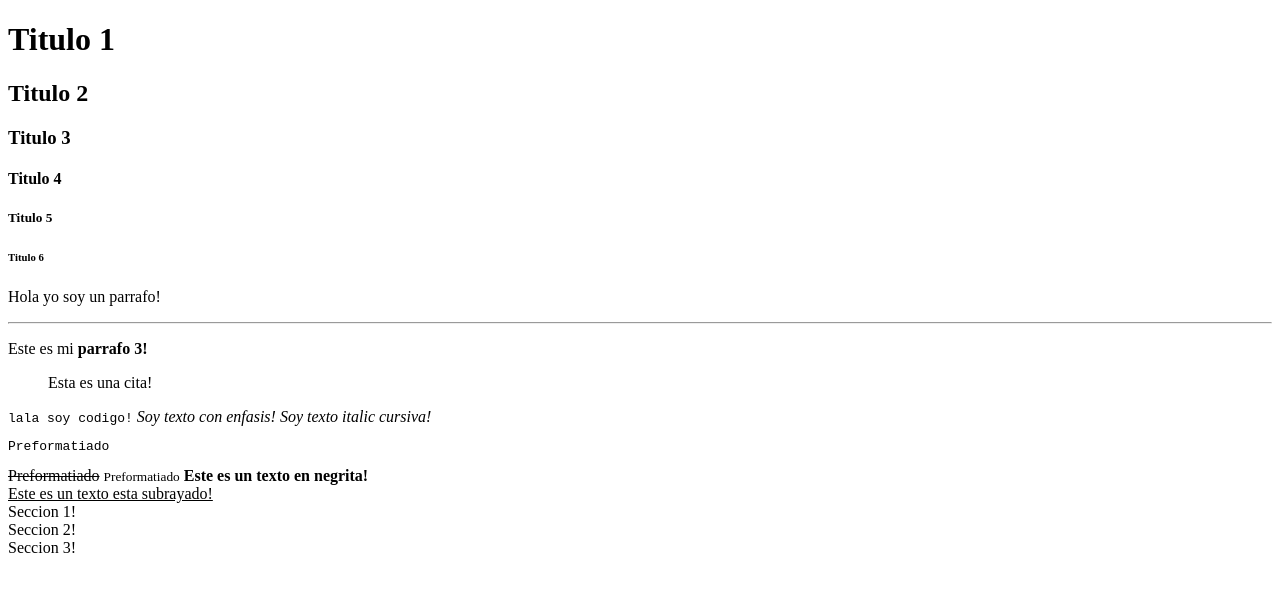
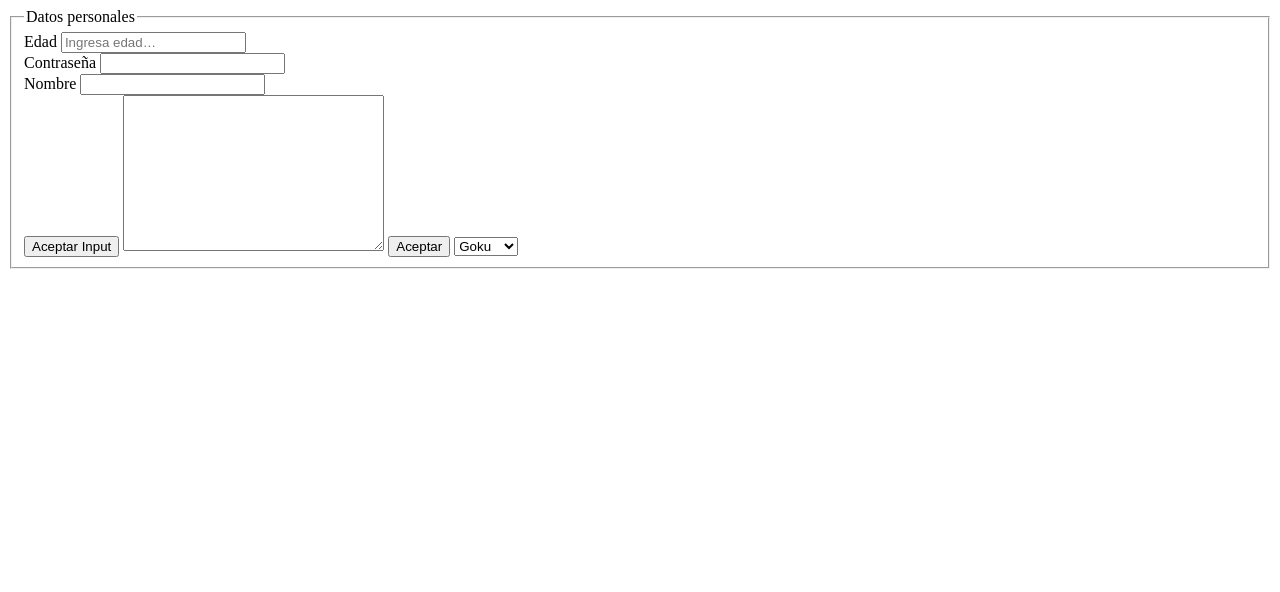
Before and after one commit to cardiadev/Curso-JS-HTML-CSS3-y-NodeJS, a plain HTML site: page index.html in a window 1280 px wide. Drawn offline with Linux system fonts and the light colour scheme.

Commit message:
Usando etiquetas de formulatio en HTML

```diff
--- a/index.html
+++ b/index.html
@@ -6,31 +6,27 @@
     <title>Mi primera pagina</title>
   </head>
   <body>
-    <h1>Titulo 1</h1>
-    <h2>Titulo 2</h2>
-    <h3>Titulo 3</h3>
-    <h4>Titulo 4</h4>
-    <h5>Titulo 5</h5>
-    <h6>Titulo 6</h6>
-    <p>Hola yo soy un parrafo!</p>
-    <hr />
-    <!-- <p>
-      Hola <br />
-      yo soy un parrafo 2!
-    </p> -->
-    <p>Este es mi <b>parrafo 3!</b></p>
-    <blockquote>Esta es una cita!</blockquote>
-    <code>lala soy codigo!</code>
-    <em>Soy texto con enfasis!</em>
-    <i>Soy texto italic cursiva!</i>
-    <pre>Preformatiado</pre>
-    <s>Preformatiado</s>
-    <small>Preformatiado</small>
-    <strong>Este es un texto en negrita!</strong>
-    <br />
-    <u>Este es un texto esta subrayado!</u>
-    <div>Seccion 1!</div>
-    <div>Seccion 2!</div>
-    <div>Seccion 3!</div>
+    <form action="">
+      <fieldset>
+        <legend>Datos personales</legend>
+        <label for="">Edad</label>
+        <input type="number" placeholder="Ingresa edad…" />
+        <br />
+        <label for="">Contraseña</label>
+        <input type="password" />
+        <br />
+        <label for="">Nombre</label>
+        <input type="text" />
+        <br />
+        <input type="submit" value="Aceptar Input" />
+        <textarea name="" id="" cols="30" rows="10"></textarea>
+        <button>Aceptar</button>
+        <select name="" id="">
+          <option value="goku">Goku</option>
+          <option value="vegeta">Vegeta</option>
+          <option value="gohan">Gohan</option>
+        </select>
+      </fieldset>
+    </form>
   </body>
 </html>
```
